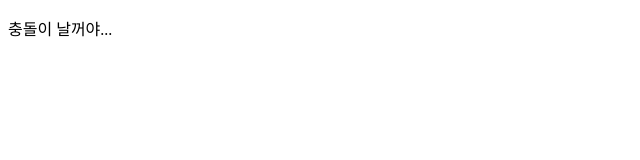
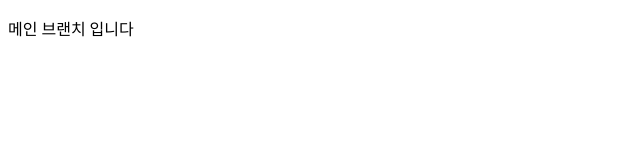
Before and after one commit to tlffur20/GitInitTest, a plain HTML site: page index.html in a window 1280 px wide. Shown: the full height of the page, 0-640 px from the left. Drawn offline with Linux system fonts and the light colour scheme.

Commit message:
Revert "Merge branch 'new_feature'"
This reverts commit 4970ea16a7613b404c3c57cae6458ace6f9429aa, reversing
changes made to 99bb636e77d9961cf2f48bf887b4c2c43997323b.

```diff
--- a/index.html
+++ b/index.html
@@ -5,12 +5,12 @@
   <meta charset="UTF-8">
   <meta name="viewport" content="width=device-width, initial-scale=1.0">
 
-  <title>이건 새로운 기능</title>
+  <title>충돌이 날까?!!</title>
 
 </head>
 
 <body>
-  <p>충돌이 날꺼야...</p>
+  <p>메인 브랜치 입니다</p>
 </body>
 
 </html>
```
